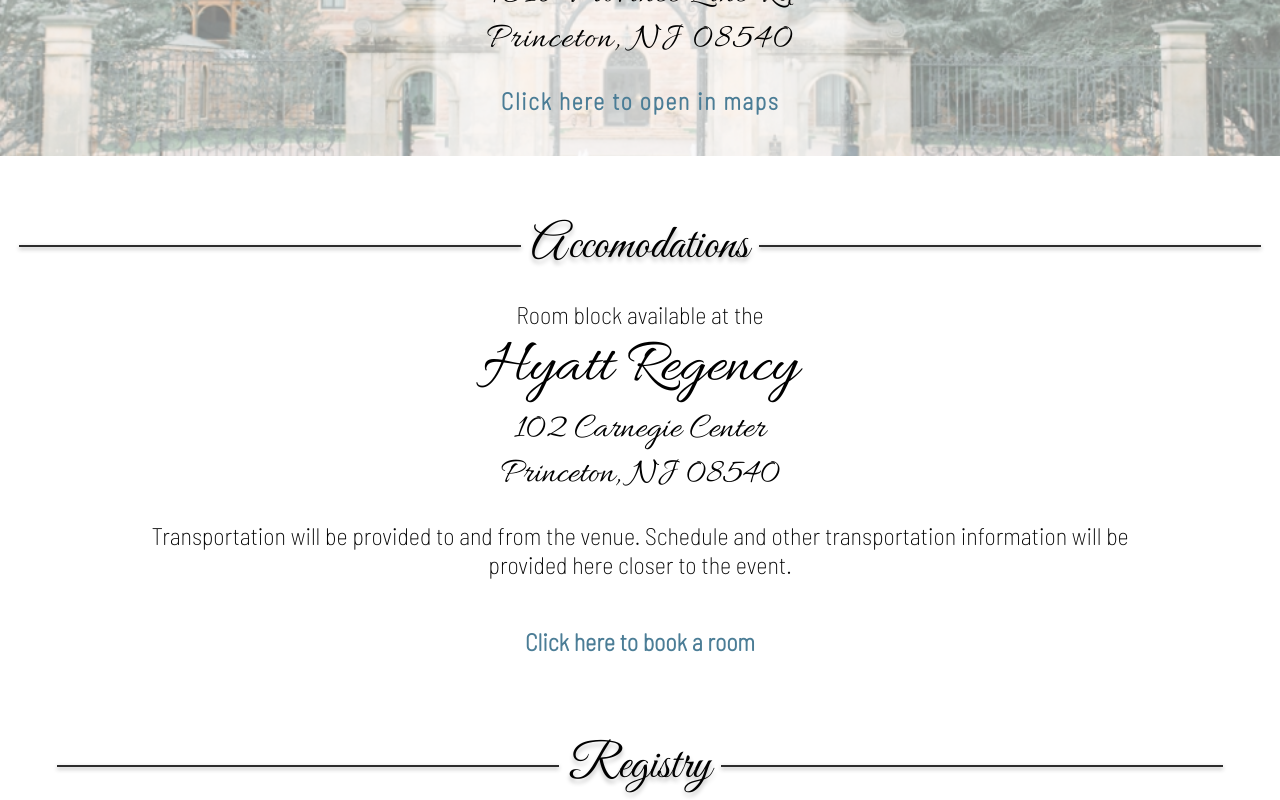
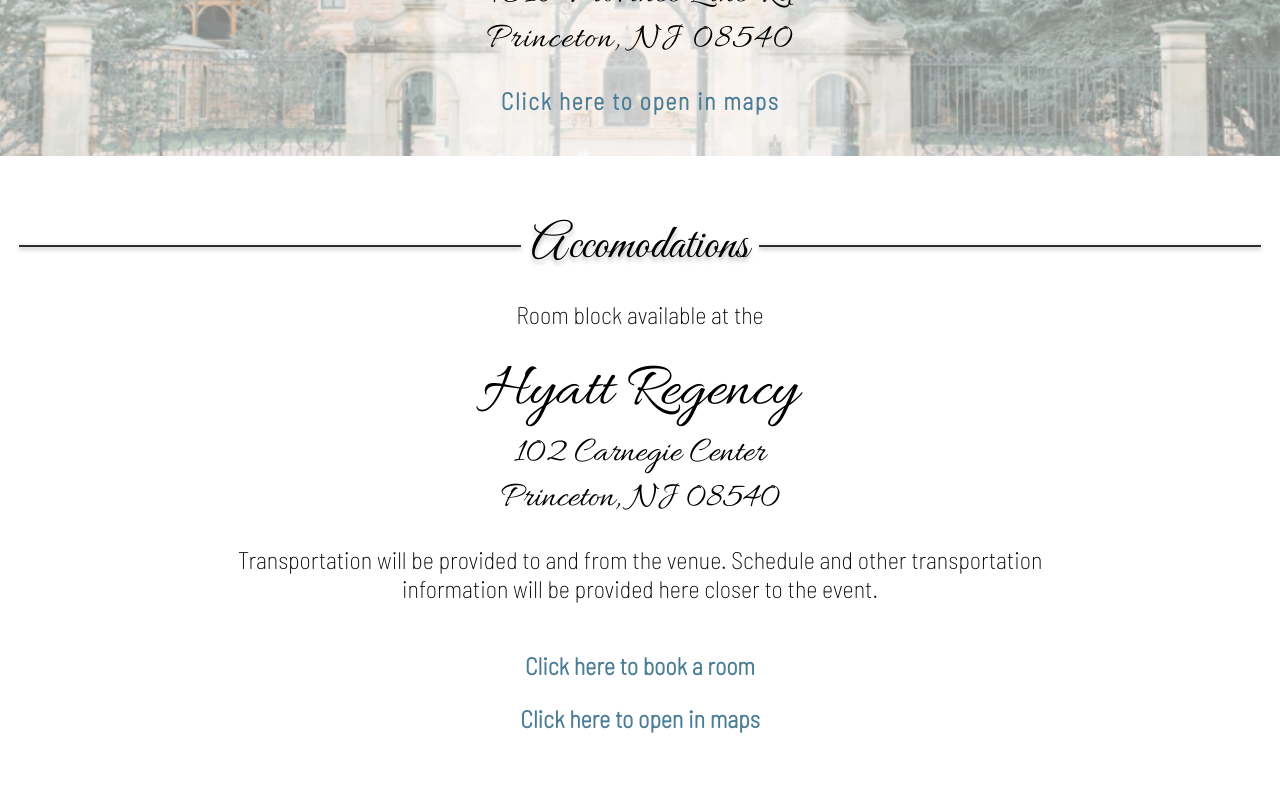
Before and after one commit to rjw1428/wedding-site, an Angular app: page / in a window 1280 px wide. Shown: the part 1044-1844 px from the top of the page. Built offline with nearby package versions, Linux system fonts and the light colour scheme.

Commit message:
[bugfix] removed page vertical size restriction to prevent links from being cut off

```diff
--- a/src/app/app.component.html
+++ b/src/app/app.component.html
@@ -1,7 +1,7 @@
 <app-home class="page full-page"></app-home>
 <!-- <app-story class="page full-page"></app-story> -->
 <app-location class="page half-page"></app-location>
-<app-accomodations class="page large-page"></app-accomodations>
+<app-accomodations class="page"></app-accomodations>
 <!-- <app-itinerary class="page full-page"></app-itinerary> -->
 <app-links class="page half-page"></app-links>
 
--- a/src/app/app.component.scss
+++ b/src/app/app.component.scss
@@ -15,13 +15,8 @@
 
 .full-page {
     height: 100vh;
-    padding-top: 50px;
 }
 
 .half-page {
     height: 50vh;
 }
-
-.large-page {
-    height: 65vh;
-}
--- a/src/app/pages/accomodations/accomodations.component.html
+++ b/src/app/pages/accomodations/accomodations.component.html
@@ -1,13 +1,13 @@
 <app-title title="Accomodations"></app-title>
 
 <div class="container">
-    <p>Room block available at the</p>
+    <p style="margin-bottom: 1em;">Room block available at the</p>
     <h2>Hyatt Regency</h2>
     <h4>102 Carnegie Center</h4>
     <h4>Princeton, NJ 08540</h4>
 </div>
 
-<p style="width: 80%; padding-bottom: 2em;">Transportation will be provided to and from the venue. Schedule and other transportation information will be provided here closer to the event.</p>
+<p style="width: 65%; padding-bottom: 2em;">Transportation will be provided to and from the venue. Schedule and other transportation information will be provided here closer to the event.</p>
 
 <a href="https://www.hyatt.com/en-US/group-booking/PRINC/G-MCBW" target="_blank" class="link">Click here to book a room</a>
 <a href="https://goo.gl/maps/2ttAAEMQRZznJxF87" target="_blank" class="link">Click here to open in maps</a>
--- a/src/app/pages/accomodations/accomodations.component.scss
+++ b/src/app/pages/accomodations/accomodations.component.scss
@@ -1,7 +1,3 @@
-:host {
-    // justify-content: center;
-}
-
 .container {
     display: flex;
     flex-direction: column;
```
